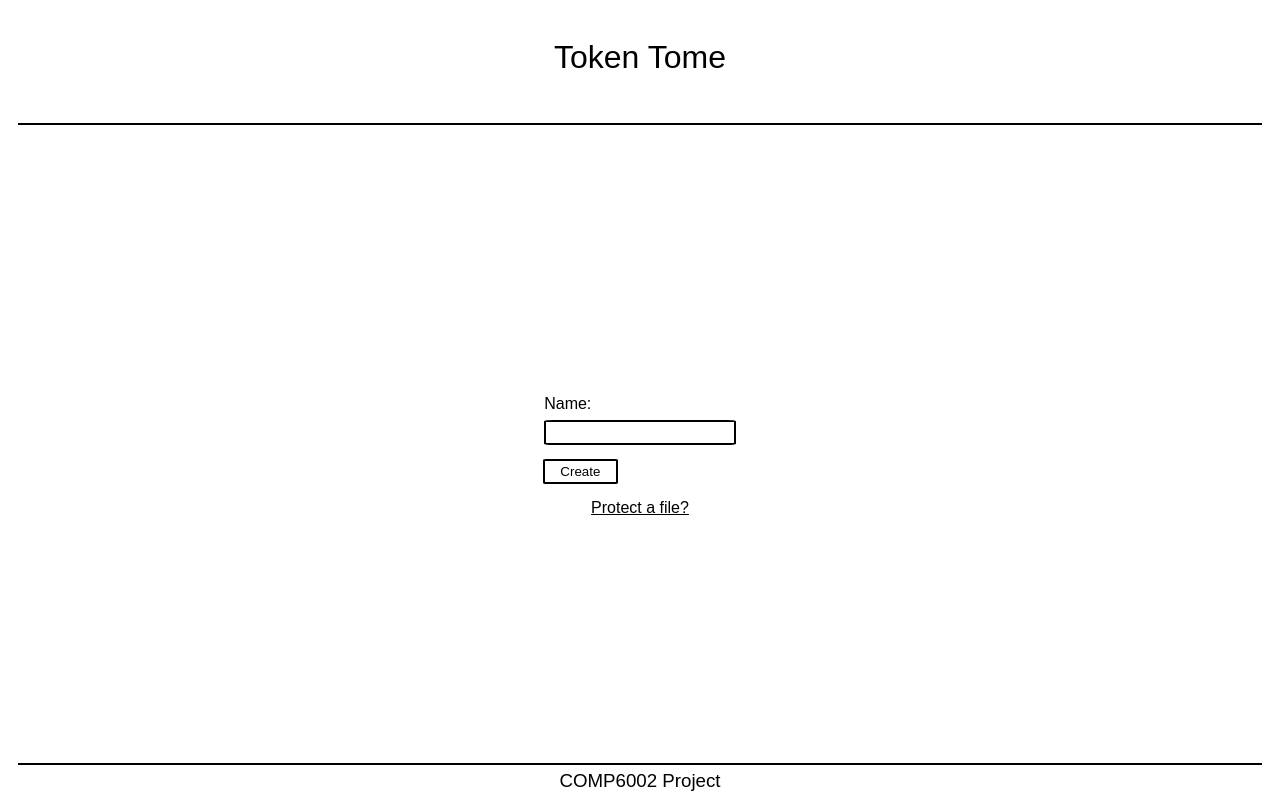
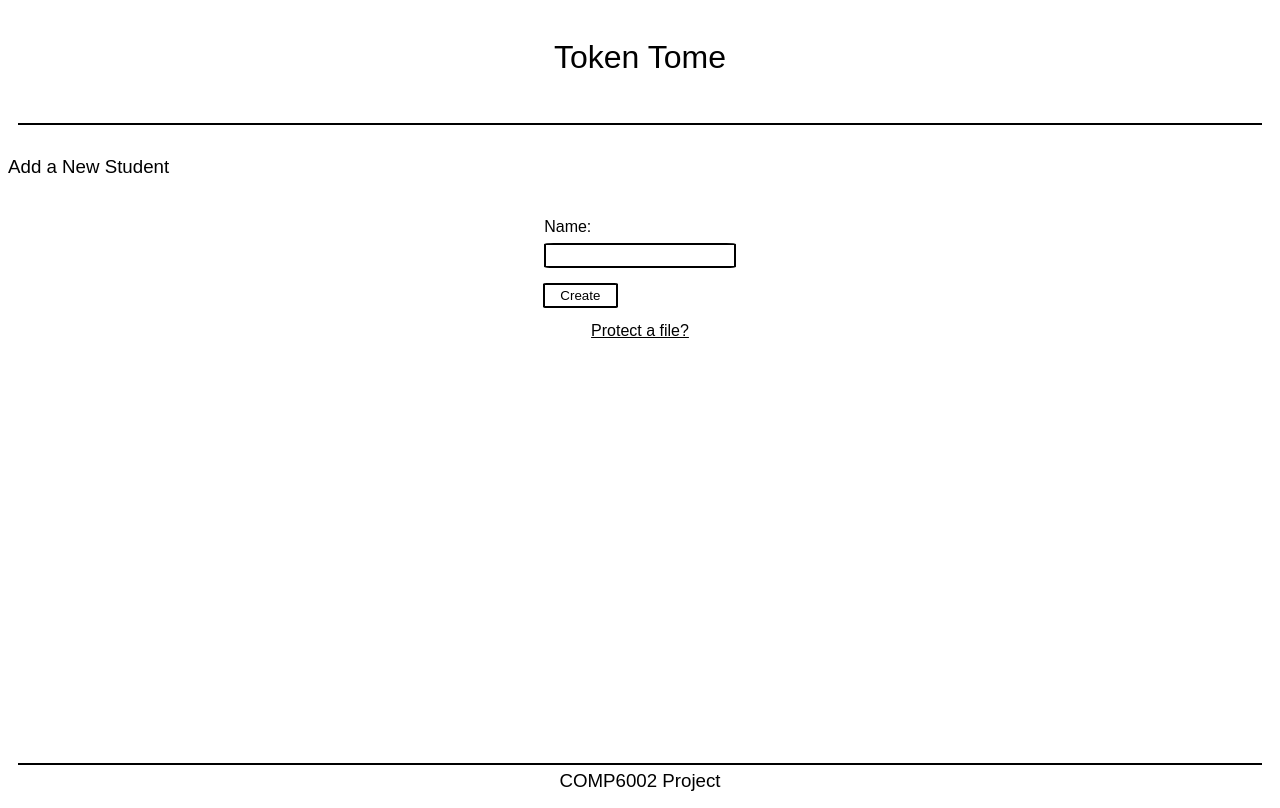
Before and after one commit to daisyoira/Token-Tome, a Django app: page /create-student in a window 1280 px wide. Run offline with Django 5.2, Linux system fonts and the light colour scheme; parts of the project's set-up code (start-up, migrations or seed data) failed here and were passed over.

Commit message:
added a page title to each form html file

```diff
--- a/token_tome/templates/token_tome/file_form.html
+++ b/token_tome/templates/token_tome/file_form.html
@@ -1,7 +1,9 @@
 {% extends 'base.html' %}
 {% block content %}
     <div class="form-container">
-        <p>File Upload Form</p>
+        <p class="page-title">
+            <h3>File Upload</h3>
+        </p>
         <form method="POST" enctype="multipart/form-data">
             {% csrf_token %}
             {{ form.as_p }}
--- a/token_tome/templates/token_tome/student_form.html
+++ b/token_tome/templates/token_tome/student_form.html
@@ -1,14 +1,19 @@
 {% extends 'base.html' %}
 
 {% block content %}
+    <div>
+        <p class="page-title">
+            <h3> Add a New Student</h3>
+        </p>
 
-    <div class="form-container">
+        <div class="form-container">
         <form method="POST" enctype="application/x-www-form-urlencoded">
             {% csrf_token %}
             {{ form.as_p }}
             <input type="submit" value="Create">
         </form>
         <a href="/"> Protect a file?</a>
+        </div>
     </div>
 
 {% endblock content %}
```
